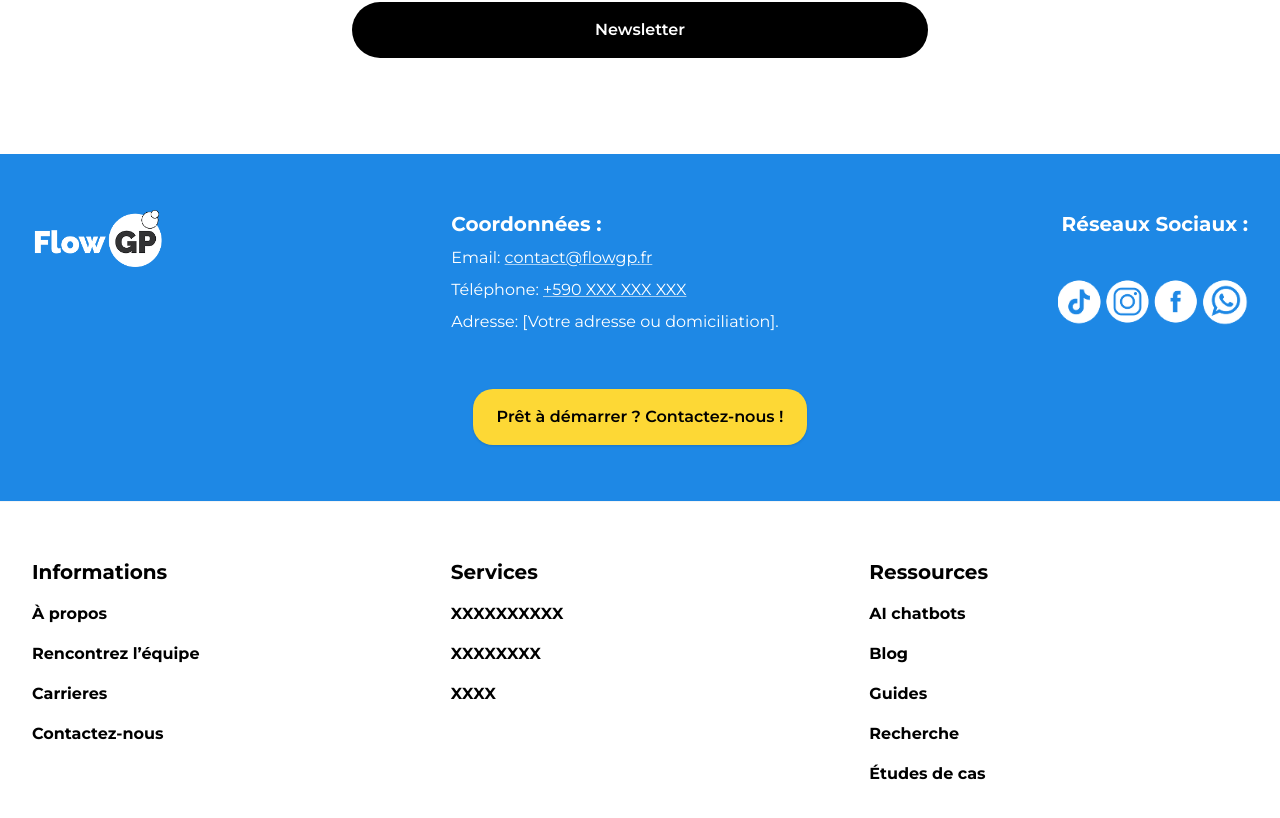
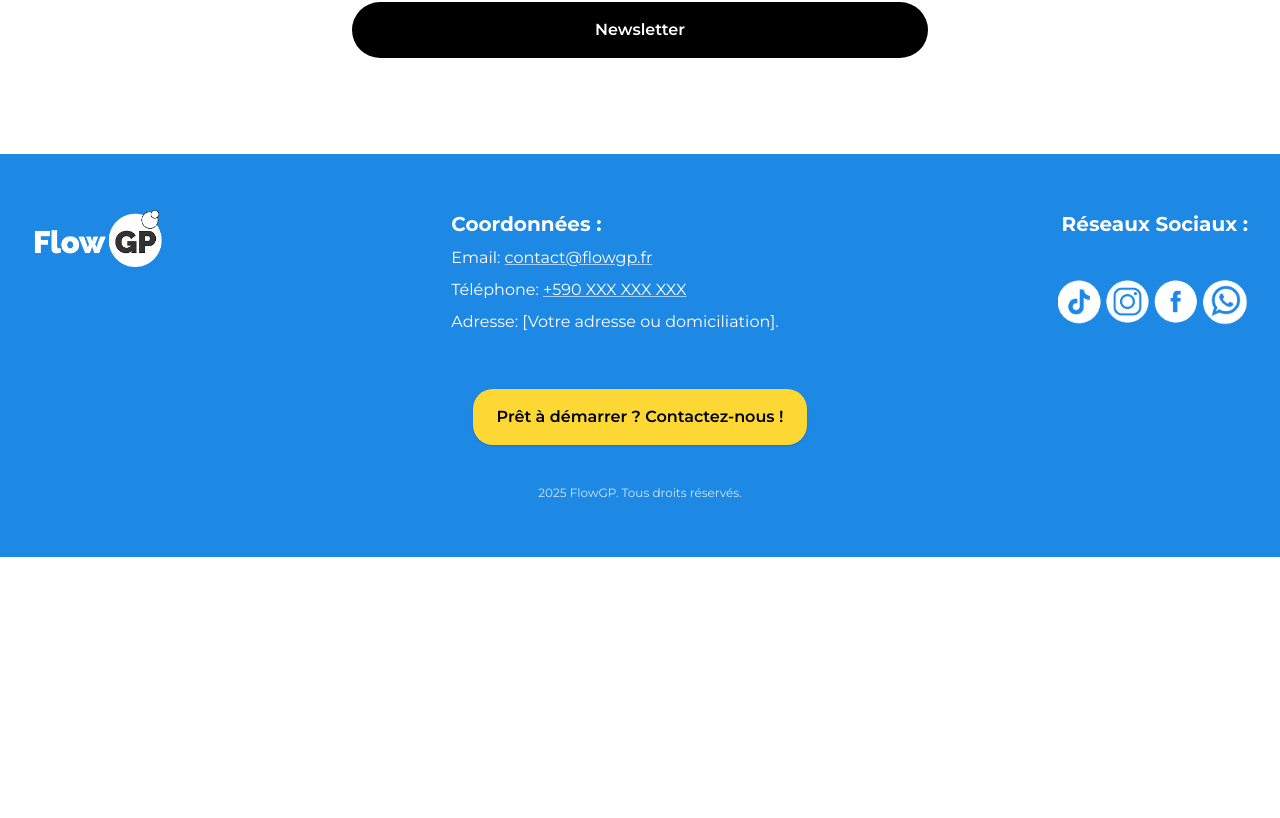
Before and after one commit to Okpeyemi/flowgp, a Next.js app: page / in a window 1280 px wide. Shown: the part 2332-3150 px from the top of the page. After the commit the page ends 2889 px from the top, so only its background shows below. Built offline with nearby package versions, Linux system fonts and the light colour scheme.

Commit message:
feat: remove Newsletter component and update Footer with contact information

```diff
--- a/src/app/layout.tsx
+++ b/src/app/layout.tsx
@@ -3,7 +3,6 @@ import { Montserrat, Russo_One } from "next/font/google";
 import "./globals.css";
 import Header from "@/components/header";
 import Footer from "@/components/footer";
-import Newsletter from "@/components/newsletter";
 
 const montserrat = Montserrat({
   variable: "--font-montserrat",
@@ -34,7 +33,6 @@ export default function RootLayout({
       >
         <Header />
         {children}
-        <Newsletter />
         <Footer />
       </body>
     </html>
--- a/src/components/footer.tsx
+++ b/src/components/footer.tsx
@@ -1,73 +1,71 @@
 "use client";
 
+import Image from "next/image";
 import Link from "next/link";
-
-const informations = [
-  { href: "/apropos", label: "À propos" },
-  { href: "/equipe", label: "Rencontrez l’équipe" },
-  { href: "/carrieres", label: "Carrieres" },
-  { href: "/contacts", label: "Contactez-nous" },
-];
-
-const services = [
-  { href: "#", label: "XXXXXXXXXX" },
-  { href: "#", label: "XXXXXXXX" },
-  { href: "#", label: "XXXX" },
-];
-
-const ressources = [
-  { href: "#", label: "AI chatbots" },
-  { href: "#", label: "Blog" },
-  { href: "#", label: "Guides" },
-  { href: "#", label: "Recherche" },
-  { href: "#", label: "Études de cas" },
-];
+import { usePathname } from "next/navigation";
 
 export default function Footer() {
+  const pathname = usePathname();
+
+  const routes = ["/services", "/comment-ca-marche"];
+
+  const isGreen = routes.some((r) => pathname === r || pathname?.startsWith(`${r}/`));
+  const bgClass = isGreen ? "bg-green" : "bg-blue";
+
+  const year = new Date().getFullYear();
+
   return (
-    <footer className="border-t border-gray-100 bg-white font-sans font-black">
+    <section className={`font-sans ${bgClass} text-white`}>
       <div className="max-w-7xl mx-auto px-4 sm:px-6 lg:px-8 py-14">
-        <div className="grid gap-10 md:grid-cols-3">
-          <div>
-            <h3 className="text-black text-xl font-bold mb-4">Informations</h3>
-            <ul className="space-y-4">
-              {informations.map((i) => (
-                <li key={i.label}>
-                  <Link href={i.href} className="text-black hover:text-black transition-colors">
-                    {i.label}
-                  </Link>
-                </li>
-              ))}
-            </ul>
-          </div>
+        <div className="flex max-md:flex-col items-start justify-between gap-6">
+            <Image
+              src="/flow-white.png"
+              alt="FlowGP"
+              width={140}
+              height={40}
+              className="shrink-0"
+              priority
+            />
+            <div>
+              <p className="text-xl font-bold mb-2">Coordonnées :</p>
+              <p className="mb-2">
+                Email:{" "}
+                <Link
+                  href="mailto:contact@flowgp.fr"
+                  className="underline decoration-white/60 hover:decoration-white"
+                >
+                  contact@flowgp.fr
+                </Link>
+              </p>
+              <p className="mb-2">
+                Téléphone:{" "}
+                <Link href="tel:+590000000" className="underline decoration-white/60 hover:decoration-white">
+                  +590 XXX XXX XXX
+                </Link>
+              </p>
+              <p>Adresse: [Votre adresse ou domiciliation].</p>
+            </div>
 
-          <div>
-            <h3 className="text-black text-xl font-bold mb-4">Services</h3>
-            <ul className="space-y-4">
-              {services.map((i) => (
-                <li key={i.label}>
-                  <Link href={i.href} className="text-black hover:text-black transition-colors">
-                    {i.label}
-                  </Link>
-                </li>
-              ))}
-            </ul>
-          </div>
-
-          <div>
-            <h3 className="text-black text-xl font-bold mb-4">Ressources</h3>
-            <ul className="space-y-4">
-              {ressources.map((i) => (
-                <li key={i.label}>
-                  <Link href={i.href} className="text-black hover:text-black transition-colors">
-                    {i.label}
-                  </Link>
-                </li>
-              ))}
-            </ul>
+          <div className="flex flex-col items-start lg:items-end gap-4">
+            <p className="text-xl font-bold">Réseaux Sociaux :</p>
+            <Image src="/social.png" alt="Réseaux sociaux" width={190} height={40} />
           </div>
         </div>
+
+        <div className="mt-10 flex justify-center">
+          <Link
+            href="mailto:contact@flowgp.fr?subject=Prise%20de%20contact%20FlowGP"
+            className="bg-yellow text-black font-semibold rounded-[20px] px-6 py-4 shadow hover:opacity-95 transition"
+          >
+            Prêt à démarrer ? Contactez-nous !
+          </Link>
+        </div>
+
+        <p className="mt-10 text-center text-xs text-white/80">
+          {year} FlowGP. Tous droits réservés.
+        </p>
       </div>
-    </footer>
+
+    </section>
   );
 }
--- a/src/components/newsletter.tsx
+++ /dev/null
@@ -1,64 +0,0 @@
-"use client";
-
-import Image from "next/image";
-import Link from "next/link";
-import { usePathname } from "next/navigation";
-
-export default function Newsletter() {
-  const pathname = usePathname();
-
-  const routes = ["/services", "/comment-ca-marche"];
-
-  const isGreen = routes.some((r) => pathname === r || pathname?.startsWith(`${r}/`));
-  const bgClass = isGreen ? "bg-green" : "bg-blue";
-
-  return (
-    <section className={`font-sans ${bgClass} text-white`}>
-      <div className="max-w-7xl mx-auto px-4 sm:px-6 lg:px-8 py-14">
-        <div className="flex max-md:flex-col items-start justify-between gap-6">
-            <Image
-              src="/flow-white.png"
-              alt="FlowGP"
-              width={140}
-              height={40}
-              className="shrink-0"
-              priority
-            />
-            <div>
-              <p className="text-xl font-bold mb-2">Coordonnées :</p>
-              <p className="mb-2">
-                Email:{" "}
-                <Link
-                  href="mailto:contact@flowgp.fr"
-                  className="underline decoration-white/60 hover:decoration-white"
-                >
-                  contact@flowgp.fr
-                </Link>
-              </p>
-              <p className="mb-2">
-                Téléphone:{" "}
-                <Link href="tel:+590000000" className="underline decoration-white/60 hover:decoration-white">
-                  +590 XXX XXX XXX
-                </Link>
-              </p>
-              <p>Adresse: [Votre adresse ou domiciliation].</p>
-            </div>
-
-          <div className="flex flex-col items-start lg:items-end gap-4">
-            <p className="text-xl font-bold">Réseaux Sociaux :</p>
-            <Image src="/social.png" alt="Réseaux sociaux" width={190} height={40} />
-          </div>
-        </div>
-
-        <div className="mt-10 flex justify-center">
-          <Link
-            href="mailto:contact@flowgp.fr?subject=Prise%20de%20contact%20FlowGP"
-            className="bg-yellow text-black font-semibold rounded-[20px] px-6 py-4 shadow hover:opacity-95 transition"
-          >
-            Prêt à démarrer ? Contactez-nous !
-          </Link>
-        </div>
-      </div>
-    </section>
-  );
-}
```
